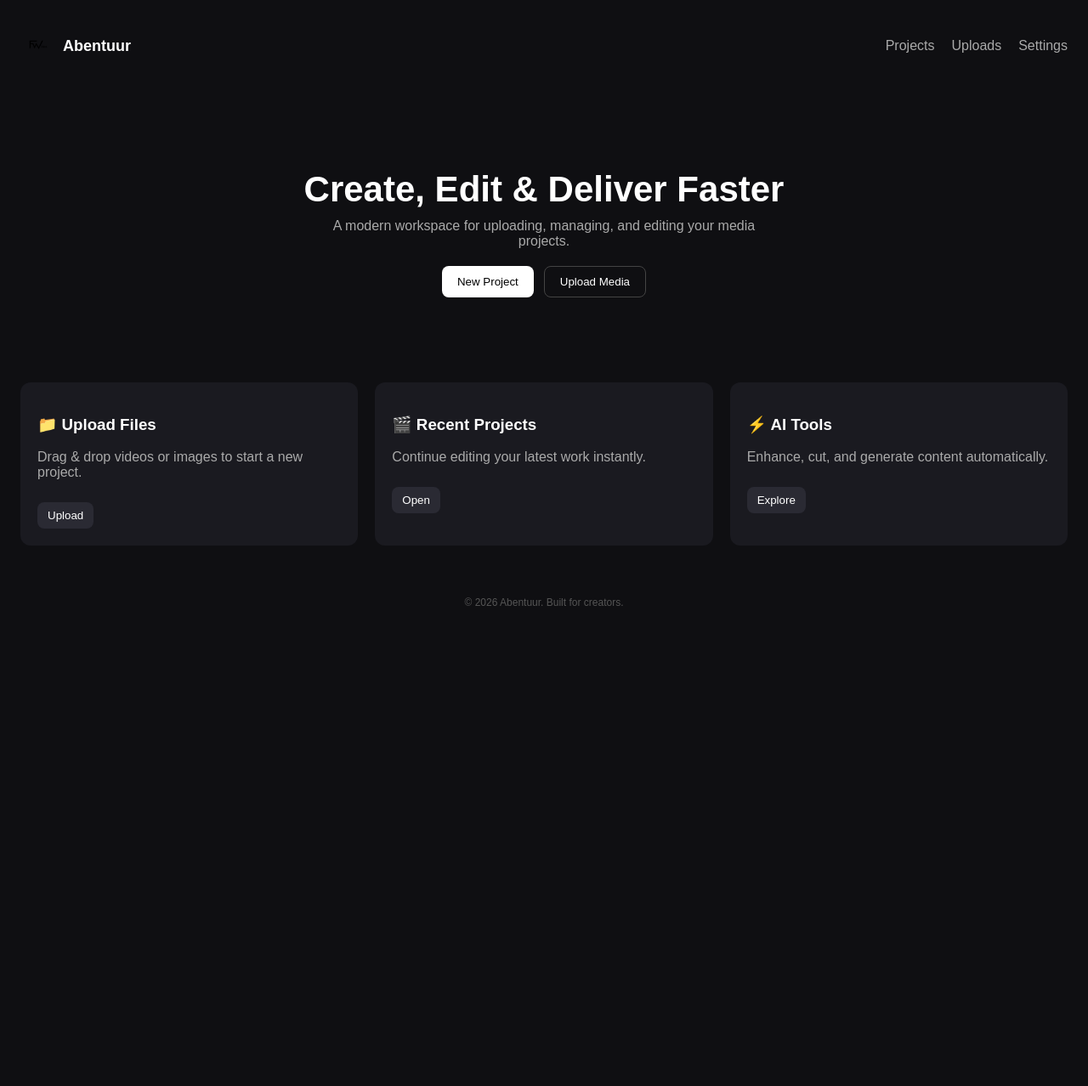
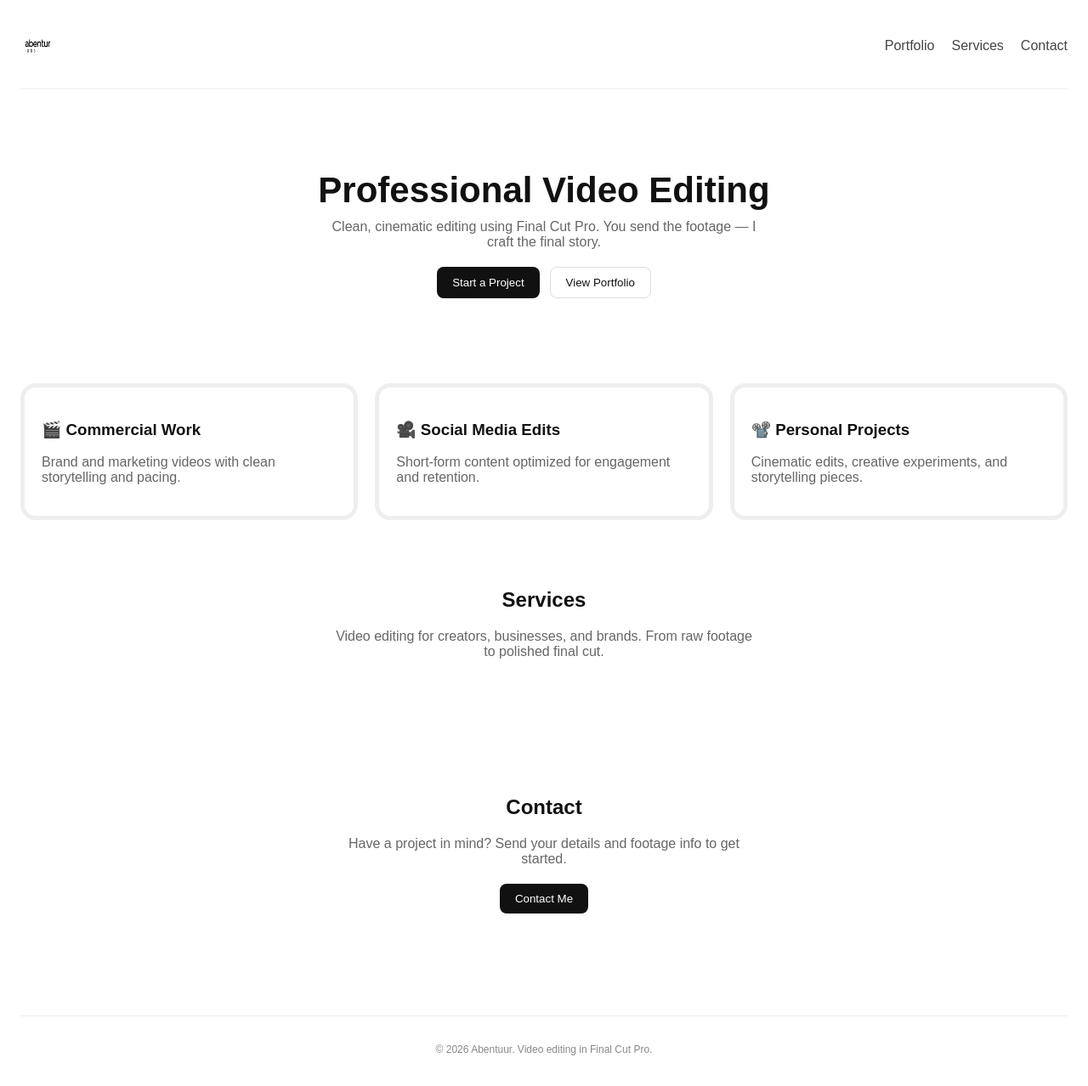
Before and after one commit to dec0derx/abentuur, a Django app: page / in a window 1280 px wide. Shown: the whole page at 85% size. Before the commit the page ends 713 px from the top, so only its background shows below. Run offline with Django 5.2, Linux system fonts and the light colour scheme.

Commit message:
multiple changes

```diff
--- a/abentuur/settings.py
+++ b/abentuur/settings.py
@@ -24,7 +24,7 @@ BASE_DIR = Path(__file__).resolve().parent.parent
 SECRET_KEY = 'django-insecure-*r9&n%$xm4pvuk-1sg4b2pw9@$@5%+8a91bqil3fjc-%e62y0c'
 
 # SECURITY WARNING: don't run with debug turned on in production!
-DEBUG = False
+DEBUG = True
 
 ALLOWED_HOSTS = ['*']
 
--- a/main/templates/main/index.html
+++ b/main/templates/main/index.html
@@ -6,7 +6,6 @@
     <meta charset="UTF-8">
     <meta name="viewport" content="width=device-width, initial-scale=1">
     <title>Abentuur</title>
-
     <link rel="stylesheet" href="{% static 'css/styles.css' %}">
 </head>
 
@@ -18,58 +17,78 @@
     <header class="topbar">
         <div class="brand">
             <img src="{% static 'logo-black.png' %}" alt="Abentuur" class="logo">
-            <span class="brand-name">Abentuur</span>
         </div>
 
         <nav class="nav">
-            <a href="#" class="nav-link">Projects</a>
-            <a href="#" class="nav-link">Uploads</a>
-            <a href="#" class="nav-link">Settings</a>
+            <a href="#portfolio" class="nav-link">Portfolio</a>
+            <a href="#services" class="nav-link">Services</a>
+            <a href="#contact" class="nav-link">Contact</a>
         </nav>
     </header>
 
 
-    <!-- Hero Section -->
+    <!-- Hero -->
     <section class="hero">
-        <h1>Create, Edit & Deliver Faster</h1>
+        <h1>Professional Video Editing</h1>
         <p>
-            A modern workspace for uploading, managing, and editing your media projects.
+            Clean, cinematic editing using Final Cut Pro.
+            You send the footage — I craft the final story.
         </p>
 
         <div class="hero-actions">
-            <button class="primary-btn">New Project</button>
-            <button class="secondary-btn">Upload Media</button>
+            <button class="primary-btn">Start a Project</button>
+            <button class="secondary-btn">View Portfolio</button>
         </div>
     </section>
 
 
-    <!-- Dashboard Cards -->
-    <section class="grid">
+    <!-- Portfolio -->
+    <section id="portfolio" class="grid">
 
         <div class="card">
-            <h3>📁 Upload Files</h3>
-            <p>Drag & drop videos or images to start a new project.</p>
-            <button class="card-btn">Upload</button>
+            <h3>🎬 Commercial Work</h3>
+            <p>Brand and marketing videos with clean storytelling and pacing.</p>
         </div>
 
         <div class="card">
-            <h3>🎬 Recent Projects</h3>
-            <p>Continue editing your latest work instantly.</p>
-            <button class="card-btn">Open</button>
+            <h3>🎥 Social Media Edits</h3>
+            <p>Short-form content optimized for engagement and retention.</p>
         </div>
 
         <div class="card">
-            <h3>⚡ AI Tools</h3>
-            <p>Enhance, cut, and generate content automatically.</p>
-            <button class="card-btn">Explore</button>
+            <h3>📽️ Personal Projects</h3>
+            <p>Cinematic edits, creative experiments, and storytelling pieces.</p>
         </div>
 
     </section>
 
 
+    <!-- Services -->
+    <section id="services" class="hero">
+        <h2>Services</h2>
+        <p>
+            Video editing for creators, businesses, and brands.
+            From raw footage to polished final cut.
+        </p>
+    </section>
+
+
+    <!-- Contact -->
+    <section id="contact" class="hero">
+        <h2>Contact</h2>
+        <p>
+            Have a project in mind? Send your details and footage info to get started.
+        </p>
+
+        <div class="hero-actions">
+            <button class="primary-btn">Contact Me</button>
+        </div>
+    </section>
+
+
     <!-- Footer -->
     <footer class="footer">
-        <p>© 2026 Abentuur. Built for creators.</p>
+        <p>© 2026 Abentuur. Video editing in Final Cut Pro.</p>
     </footer>
 
 </main>
--- a/static/css/styles.css
+++ b/static/css/styles.css
@@ -1,13 +1,14 @@
 body {
     margin: 0;
     font-family: Arial, sans-serif;
-    background: #0f0f12;
-    color: white;
+    background: #ffffff;
+    color: #111111;
 }
 
 /* Layout */
 .page {
     padding: 24px;
+    background: #ffffff;
 }
 
 /* Top bar */
@@ -16,6 +17,8 @@ body {
     justify-content: space-between;
     align-items: center;
     padding: 10px 0 30px;
+    border-bottom: 1px solid #eee;
+    background: #ffffff;
 }
 
 .brand {
@@ -40,27 +43,29 @@ body {
 }
 
 .nav-link {
-    color: #aaa;
+    color: #444;
     text-decoration: none;
 }
 
 .nav-link:hover {
-    color: white;
+    color: #000;
 }
 
 /* Hero */
 .hero {
     text-align: center;
     padding: 60px 20px;
+    background: #ffffff;
 }
 
 .hero h1 {
     font-size: 42px;
     margin-bottom: 10px;
+    color: #111111;
 }
 
 .hero p {
-    color: #aaa;
+    color: #666;
     max-width: 500px;
     margin: 0 auto 20px;
 }
@@ -73,8 +78,8 @@ body {
 
 /* Buttons */
 .primary-btn {
-    background: white;
-    color: black;
+    background: #111111;
+    color: #ffffff;
     padding: 10px 18px;
     border: none;
     cursor: pointer;
@@ -82,15 +87,15 @@ body {
 }
 
 .secondary-btn {
-    background: transparent;
-    color: white;
-    border: 1px solid #444;
+    background: #ffffff;
+    color: #111111;
+    border: 1px solid #ddd;
     padding: 10px 18px;
     border-radius: 8px;
     cursor: pointer;
 }
 
-/* Grid cards */
+/* Grid */
 .grid {
     display: grid;
     grid-template-columns: repeat(auto-fit, minmax(220px, 1fr));
@@ -98,22 +103,24 @@ body {
     margin-top: 40px;
 }
 
+/* IMPORTANT: no dark cards */
 .card {
-    background: #1a1a20;
+    background: #ffffff;
     padding: 20px;
-    border-radius: 12px;
+    border-radius: 18px;
+    border: 5px solid #eee;
 }
 
 .card p {
-    color: #aaa;
+    color: #666;
 }
 
 .card-btn {
     margin-top: 10px;
-    background: #2a2a33;
-    border: none;
+    background: #f7f7f7;
+    border: 1px solid #e5e5e5;
     padding: 8px 12px;
-    color: white;
+    color: #111111;
     border-radius: 8px;
     cursor: pointer;
 }
@@ -122,6 +129,9 @@ body {
 .footer {
     text-align: center;
     margin-top: 60px;
-    color: #555;
+    color: #888;
     font-size: 12px;
+    border-top: 1px solid #eee;
+    padding-top: 20px;
+    background: #ffffff;
 }
```
Also changed, not shown: main/static/logo-black.png, 2 other files.
